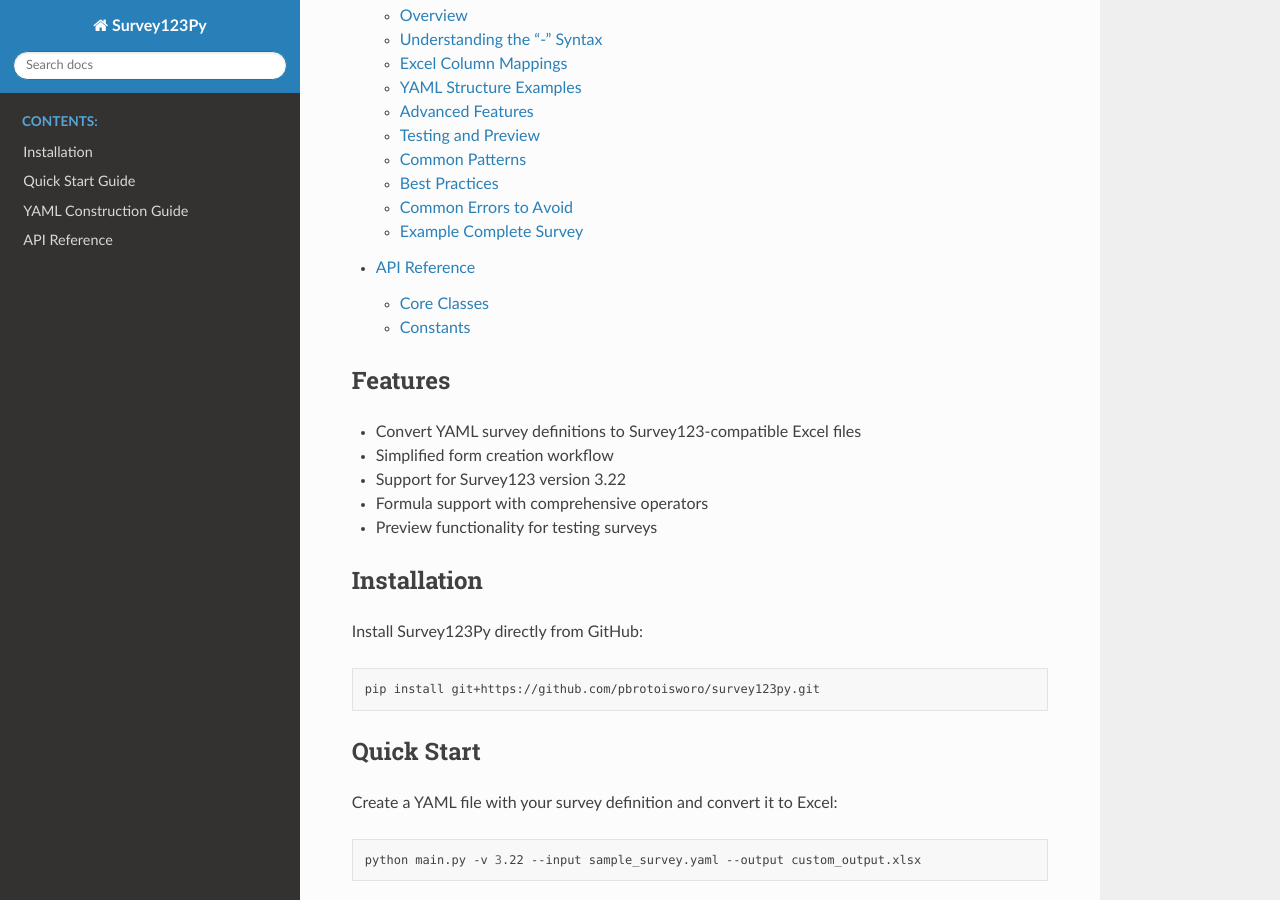
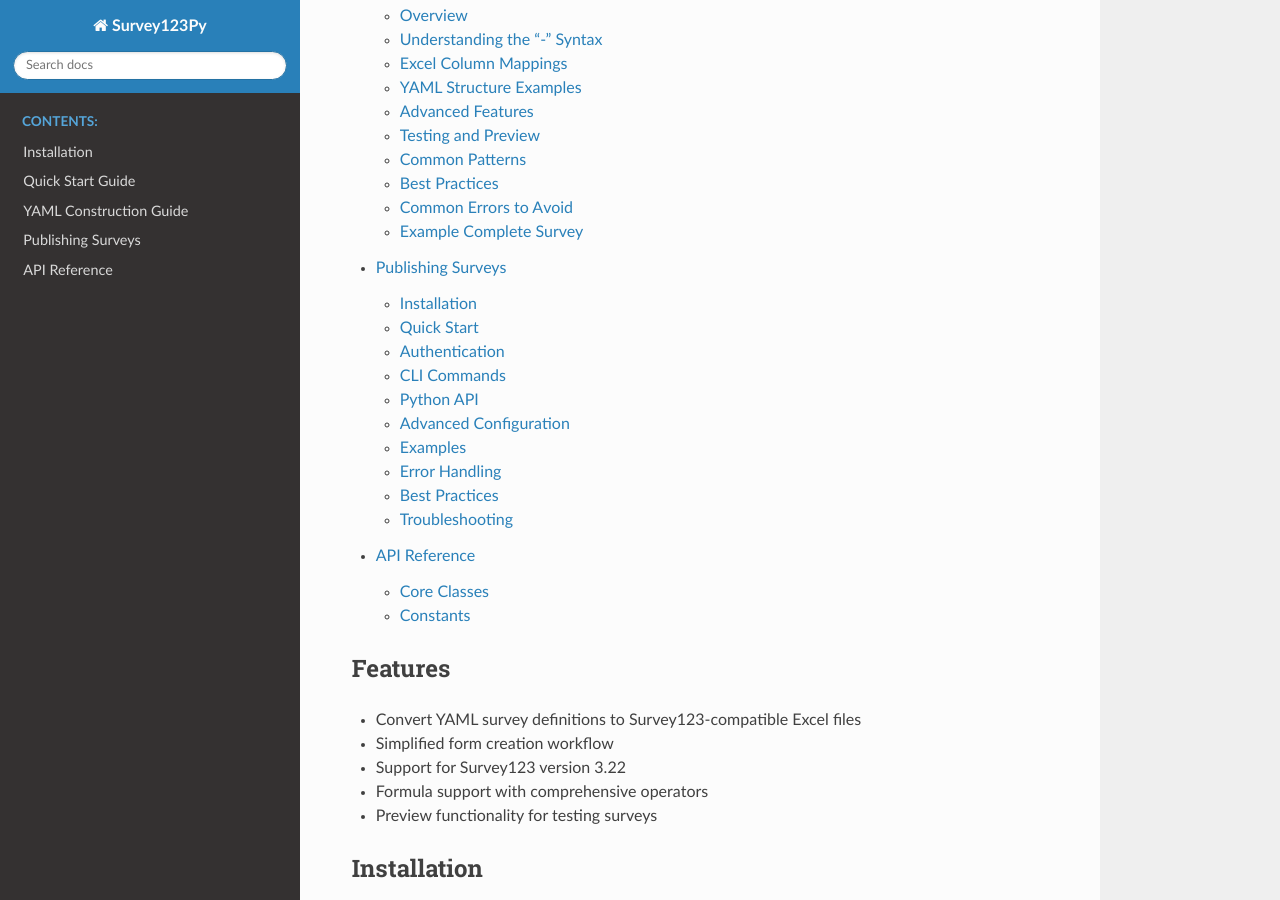
Before and after one commit to pbrotoisworo/survey123py, a Sphinx documentation site: the page built from docs/index.rst, in a window 1280 px wide and 900 px high, scrolled down 624 px. Built offline with Sphinx 7.4.7 and the Read the Docs theme 3.1.0, drawn with Linux system fonts in a browser that asks for light colours; some of the changed lines change nothing that is shown.

Commit message:
Update documentation to include publishing survey

```diff
--- a/docs/index.rst
+++ b/docs/index.rst
@@ -10,6 +10,7 @@
    installation
    quickstart
    yaml-guide
+   publishing
    api
 
 Features
--- /dev/null
+++ b/docs/publishing.rst
@@ -0,0 +1,460 @@
+Publishing Surveys
+==================
+
+Survey123Py now supports publishing surveys directly to ArcGIS Online or ArcGIS Enterprise using the ArcGIS Python API. This enables complete automation from YAML definition to published Survey123 form without requiring Survey123 Connect or Excel.
+
+Installation
+------------
+
+To use publishing functionality, you need to install the ArcGIS Python API:
+
+.. code-block:: bash
+
+    pip install arcgis
+
+Quick Start
+-----------
+
+**Command Line Interface**
+
+Publish a survey directly from YAML:
+
+.. code-block:: bash
+
+    python main.py publish -i my_survey.yaml -t "Customer Feedback Survey"
+
+**Python API**
+
+.. code-block:: python
+
+    from survey123py.publisher import publish_survey
+
+    # Quick publish
+    survey = publish_survey(
+        yaml_path="my_survey.yaml",
+        title="Customer Feedback Survey",
+        tags=["feedback", "customer"]
+    )
+
+    print(f"Survey published! URL: {survey.url}")
+
+Authentication
+--------------
+
+The publisher uses the ArcGIS Python API's authentication system. You can authenticate in several ways:
+
+**1. Default Authentication (Recommended)**
+
+.. code-block:: python
+
+    from survey123py.publisher import Survey123Publisher
+
+    # Uses default ArcGIS Pro or stored credentials
+    publisher = Survey123Publisher()
+
+**2. Interactive Authentication**
+
+.. code-block:: python
+
+    from arcgis.gis import GIS
+    from survey123py.publisher import Survey123Publisher
+
+    # Prompts for username/password
+    gis = GIS("https://your-organization.maps.arcgis.com", "your_username")
+    publisher = Survey123Publisher(gis)
+
+**3. Token-based Authentication**
+
+.. code-block:: python
+
+    from arcgis.gis import GIS
+    from survey123py.publisher import Survey123Publisher
+
+    gis = GIS("https://your-organization.maps.arcgis.com", token="your_token")
+    publisher = Survey123Publisher(gis)
+
+CLI Commands
+------------
+
+Generate Excel Only
+~~~~~~~~~~~~~~~~~~~~
+
+Generate Excel file without publishing (original functionality):
+
+.. code-block:: bash
+
+    python main.py generate -i survey.yaml -o survey.xlsx -v 3.22
+
+Publish Survey
+~~~~~~~~~~~~~~
+
+Publish survey directly to ArcGIS Online/Enterprise:
+
+.. code-block:: bash
+
+    python main.py publish -i survey.yaml -t "My Survey" [OPTIONS]
+
+**Required Arguments:**
+
+- ``-i, --input``: Path to YAML file
+- ``-t, --title``: Survey title
+
+**Optional Arguments:**
+
+- ``-v, --version``: Template version (default: 3.22)
+- ``-f, --folder``: Folder to store survey
+- ``--tags``: Space-separated tags
+- ``-s, --summary``: Brief summary
+- ``-d, --description``: Detailed description
+- ``--thumbnail``: Path to thumbnail image
+- ``--media-folder``: Path to media files
+- ``--scripts-folder``: Path to JavaScript files
+- ``--no-web-form``: Don't create web form
+- ``--no-web-map``: Don't create web map
+- ``--enable-delete-protection``: Enable delete protection
+- ``--enable-sync``: Enable sync capabilities
+- ``--schema-changes``: Allow schema changes
+- ``--keep-excel``: Keep intermediate Excel file
+- ``--excel-output``: Path for Excel file (with --keep-excel)
+
+**Example:**
+
+.. code-block:: bash
+
+    python main.py publish \
+        -i customer_survey.yaml \
+        -t "Customer Feedback Survey" \
+        -f "Customer Surveys" \
+        --tags feedback customer service \
+        -s "Survey for collecting customer feedback" \
+        --enable-sync \
+        --keep-excel \
+        --excel-output customer_survey.xlsx
+
+Update Survey
+~~~~~~~~~~~~~
+
+Update an existing survey:
+
+.. code-block:: bash
+
+    python main.py update -s SURVEY_ID -i updated_survey.yaml
+
+**Arguments:**
+
+- ``-s, --survey-id``: ID of existing survey
+- ``-i, --input``: Path to updated YAML file
+- ``-v, --version``: Template version (default: 3.22)
+- ``--media-folder``: Path to media files
+- ``--scripts-folder``: Path to JavaScript files
+- ``--no-schema-changes``: Don't allow schema changes
+
+List Surveys
+~~~~~~~~~~~~
+
+List all surveys in your organization:
+
+.. code-block:: bash
+
+    python main.py list
+
+Python API
+-----------
+
+Publisher Class
+~~~~~~~~~~~~~~~
+
+The ``Survey123Publisher`` class provides full control over survey publishing:
+
+.. code-block:: python
+
+    from survey123py.publisher import Survey123Publisher
+
+    # Initialize publisher
+    publisher = Survey123Publisher()
+
+    # Publish from YAML (complete workflow)
+    survey = publisher.publish_from_yaml(
+        yaml_path="survey.yaml",
+        title="My Survey",
+        folder="Surveys",
+        tags=["test", "demo"],
+        summary="A test survey",
+        create_web_form=True,
+        create_web_map=True,
+        enable_sync=True
+    )
+
+    print(f"Published survey: {survey.id}")
+
+Step-by-Step Publishing
+~~~~~~~~~~~~~~~~~~~~~~~
+
+For more control, you can separate the steps:
+
+.. code-block:: python
+
+    from survey123py.publisher import Survey123Publisher
+    from survey123py.form import FormData
+
+    publisher = Survey123Publisher()
+
+    # Step 1: Create Excel from YAML
+    form_data = FormData("3.22")
+    form_data.load_yaml("survey.yaml")
+    form_data.save_survey("survey.xlsx")
+
+    # Step 2: Create survey item
+    survey = publisher.create_survey(
+        title="My Survey",
+        folder="Test Surveys",
+        tags=["test"]
+    )
+
+    # Step 3: Publish Excel to survey
+    published_survey = publisher.publish_from_excel(
+        survey=survey,
+        excel_path="survey.xlsx",
+        create_web_form=True,
+        create_web_map=True
+    )
+
+Survey Management
+~~~~~~~~~~~~~~~~~
+
+.. code-block:: python
+
+    from survey123py.publisher import Survey123Publisher
+
+    publisher = Survey123Publisher()
+
+    # List all surveys
+    surveys = publisher.list_surveys()
+    for survey in surveys:
+        print(f"{survey.title}: {survey.id}")
+
+    # Get specific survey
+    survey = publisher.get_survey("survey_id_here")
+    print(f"Survey: {survey.title}")
+
+    # Update existing survey
+    updated_survey = publisher.update_survey(
+        survey_id="survey_id_here",
+        yaml_path="updated_survey.yaml",
+        schema_changes=True
+    )
+
+    # Delete survey
+    success = publisher.delete_survey("survey_id_here")
+    print(f"Deleted: {success}")
+
+Advanced Configuration
+----------------------
+
+Survey Settings
+~~~~~~~~~~~~~~~
+
+You can pass additional configuration through the ``info`` parameter:
+
+.. code-block:: python
+
+    info = {
+        "queryInfo": {
+            "mode": "manual",  # or "automatic"
+            "editEnabled": True,
+            "copyEnabled": False
+        },
+        "displayInfo": {
+            "showIntro": True,
+            "showOutro": True
+        }
+    }
+
+    survey = publisher.publish_from_yaml(
+        yaml_path="survey.yaml",
+        title="My Survey",
+        info=info
+    )
+
+Media and Scripts
+~~~~~~~~~~~~~~~~~
+
+Include media files and JavaScript:
+
+.. code-block:: python
+
+    survey = publisher.publish_from_yaml(
+        yaml_path="survey.yaml",
+        title="Survey with Media",
+        media_folder="./media",        # Folder with images, audio
+        scripts_folder="./scripts"     # Folder with .js files
+    )
+
+Sync and Offline Support
+~~~~~~~~~~~~~~~~~~~~~~~~
+
+Enable sync for offline data collection:
+
+.. code-block:: python
+
+    survey = publisher.publish_from_yaml(
+        yaml_path="survey.yaml",
+        title="Offline Survey",
+        enable_sync=True,
+        enable_delete_protection=True
+    )
+
+Examples
+--------
+
+Complete Example
+~~~~~~~~~~~~~~~~
+
+.. code-block:: python
+
+    from survey123py.publisher import Survey123Publisher
+    from arcgis.gis import GIS
+
+    # Connect to ArcGIS Online
+    gis = GIS("https://myorg.maps.arcgis.com", "username", "password")
+    publisher = Survey123Publisher(gis)
+
+    # Publish comprehensive survey
+    survey = publisher.publish_from_yaml(
+        yaml_path="environmental_survey.yaml",
+        title="Environmental Impact Survey",
+        folder="Environmental Studies",
+        tags=["environmental", "impact", "survey", "2024"],
+        summary="Survey for assessing environmental impact of development projects",
+        description="This survey collects data on environmental factors including air quality, water quality, noise levels, and wildlife observations.",
+        thumbnail="environmental_thumbnail.jpg",
+        media_folder="./survey_media",
+        scripts_folder="./survey_scripts",
+        create_web_form=True,
+        create_web_map=True,
+        enable_sync=True,
+        enable_delete_protection=True,
+        keep_excel=True,
+        excel_output_path="environmental_survey.xlsx"
+    )
+
+    print(f"Survey published successfully!")
+    print(f"Survey ID: {survey.id}")
+    print(f"Survey Title: {survey.title}")
+    print(f"Survey URL: {survey.url}")
+    print(f"Web Form URL: {survey.web_form_url}")
+
+Batch Publishing
+~~~~~~~~~~~~~~~~
+
+.. code-block:: python
+
+    import os
+    from survey123py.publisher import Survey123Publisher
+
+    publisher = Survey123Publisher()
+
+    # Publish multiple surveys from a directory
+    yaml_dir = "./surveys"
+    for filename in os.listdir(yaml_dir):
+        if filename.endswith(".yaml"):
+            yaml_path = os.path.join(yaml_dir, filename)
+            survey_name = filename.replace(".yaml", "")
+
+            try:
+                survey = publisher.publish_from_yaml(
+                    yaml_path=yaml_path,
+                    title=survey_name.replace("_", " ").title(),
+                    folder="Batch Surveys",
+                    tags=["batch", "automated"]
+                )
+                print(f"Published: {survey.title}")
+            except Exception as e:
+                print(f"Failed to publish {filename}: {e}")
+
+Error Handling
+--------------
+
+Common Issues
+~~~~~~~~~~~~~
+
+**1. Authentication Errors**
+
+.. code-block:: python
+
+    try:
+        publisher = Survey123Publisher()
+    except Exception as e:
+        print(f"Authentication failed: {e}")
+        # Try interactive login
+        from arcgis.gis import GIS
+        gis = GIS("https://your-org.maps.arcgis.com")
+        publisher = Survey123Publisher(gis)
+
+**2. Schema Validation Errors**
+
+.. code-block:: python
+
+    try:
+        survey = publisher.publish_from_yaml(
+            yaml_path="survey.yaml",
+            title="My Survey"
+        )
+    except Exception as e:
+        if "schema" in str(e).lower():
+            print("Schema validation failed. Trying with schema_changes=True")
+            survey = publisher.publish_from_yaml(
+                yaml_path="survey.yaml",
+                title="My Survey",
+                schema_changes=True
+            )
+        else:
+            raise
+
+**3. Missing ArcGIS API**
+
+.. code-block:: python
+
+    try:
+        from survey123py.publisher import Survey123Publisher
+        publisher = Survey123Publisher()
+    except ImportError:
+        print("ArcGIS Python API not installed.")
+        print("Install with: pip install arcgis")
+
+Best Practices
+--------------
+
+1. **Test with Generate First**: Always test your YAML with the ``generate`` command before publishing
+2. **Use Descriptive Titles**: Survey titles should be clear and descriptive
+3. **Organize with Folders**: Use folders to organize related surveys
+4. **Add Comprehensive Tags**: Tags help with discovery and organization
+5. **Include Thumbnails**: Custom thumbnails make surveys more recognizable
+6. **Enable Sync for Field Work**: Use ``enable_sync=True`` for offline data collection
+7. **Keep Excel Files**: Use ``keep_excel=True`` for debugging and backup
+8. **Handle Errors Gracefully**: Always wrap publishing code in try-except blocks
+
+Troubleshooting
+---------------
+
+**Survey123 Connect Integration**
+
+While this publishing functionality bypasses Survey123 Connect, you can still:
+
+- Open published surveys in Survey123 Connect for visual editing
+- Export from Survey123 Connect and convert back to YAML
+- Use hybrid workflows combining both approaches
+
+**Performance Considerations**
+
+- Large surveys with many media files may take longer to publish
+- Batch publishing should include delays between operations
+- Consider using schema_changes=False for faster updates when structure hasn't changed
+
+**Permissions**
+
+Ensure your ArcGIS account has:
+
+- Content creation privileges
+- Survey123 license
+- Appropriate sharing permissions for your organization
```
